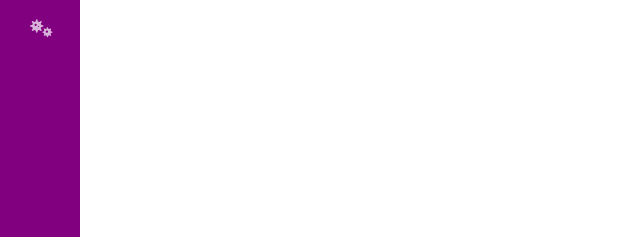
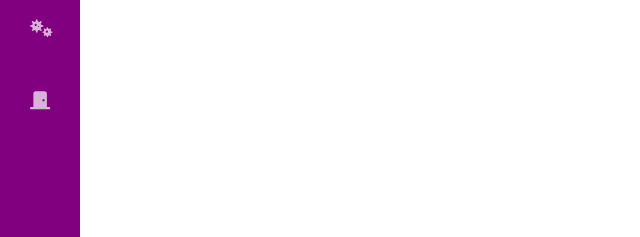
Before and after one commit to ProZero133/proyectoprestamo, a plain HTML site: page frontend/public/menu_principal.html in a window 1280 px wide. Shown: the part 560-797 px from the top of the page, 0-640 px from the left. Drawn offline with Linux system fonts and the light colour scheme; files whose address does not match are found by name.

Commit message:
Cerrar sesion

```diff
--- a/frontend/public/menu_principal.html
+++ b/frontend/public/menu_principal.html
@@ -69,6 +69,12 @@
                         <h4>Historial de reservas</h4>
                     </div>
                 </a>
+                <a href="#">
+                    <div class="option">
+                        <i class="fa-solid fa-door-closed" tittle="Cerrar sesion"></i>
+                        <h4>Cerrar sesion</h4>
+                    </div>
+                </a>
         </div>
     </div>
     <main>
```
